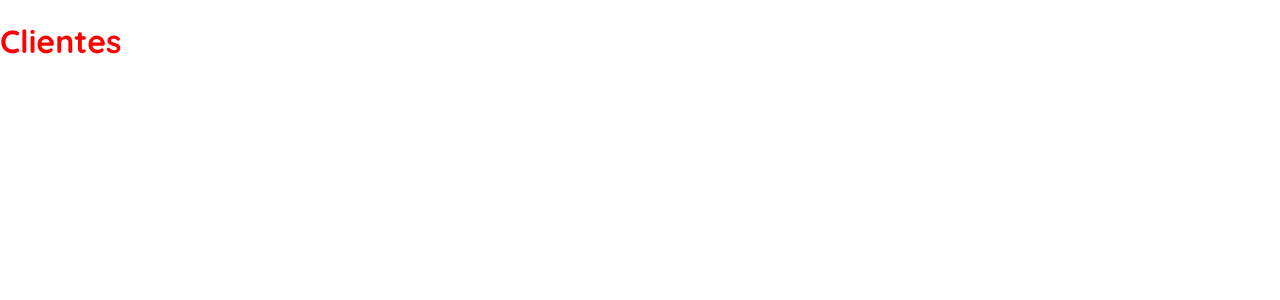
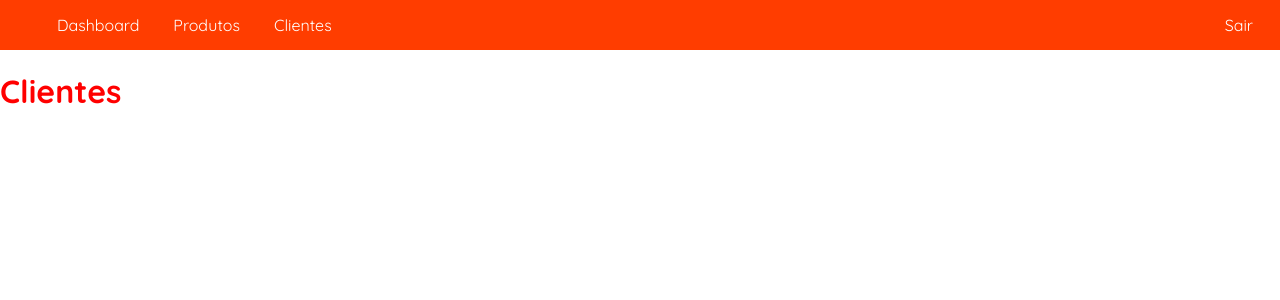
Before and after one commit to Leonardo12356/vue-js-do-zero-Weberson, a Vue app: page /controle-de-clientes in a window 1280 px wide. Shown: the top 300 px of the page. Built offline with nearby package versions, Linux system fonts and the light colour scheme; the HTML template or start-up script is replaced by a standard one.

Commit message:
Correção

```diff
--- a/src/App.vue
+++ b/src/App.vue
@@ -1,6 +1,6 @@
 <template>
   <div id="app">
-
+    <MenuComponent v-if="this.$route.name !== 'Login'" />
 
     <router-view />
   </div>
@@ -19,7 +19,7 @@ export default {
   console.log(this.isLogin)
   },
   components: {
-    MenuComponent: MenuComponent,
+    MenuComponent
   },
   methods: {
     loginPage() {
--- a/src/views/Dashboard.vue
+++ b/src/views/Dashboard.vue
@@ -1,5 +1,4 @@
 <template>
-  <MenuComponent />
   <div> <!--Dentro de uma template só pode ter um filho com tudo dentro dela, ex: div que foi minha tag principal-->
     <h1>{{ mensagem }}</h1> <!--posso chamar qualquer coisa dentro do data INTERPOLAÇÃO -->
   </div>
@@ -7,11 +6,11 @@
 
 
 <script>
-import MenuComponent from '@/components/menu/MenuComponent.vue'
+
 export default {
   name: 'Dashboard',
   components: {
-    MenuComponent
+
   },
   data(){
     return{
```
